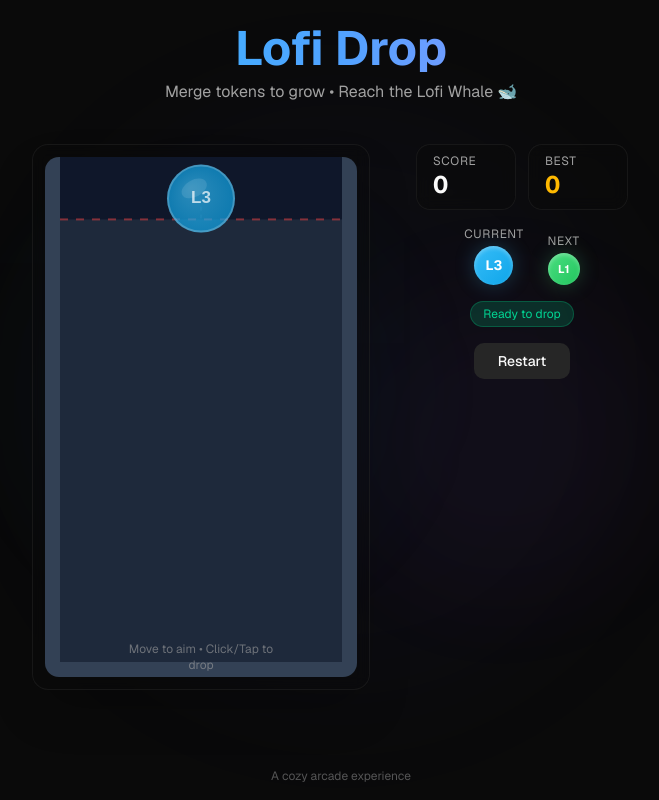
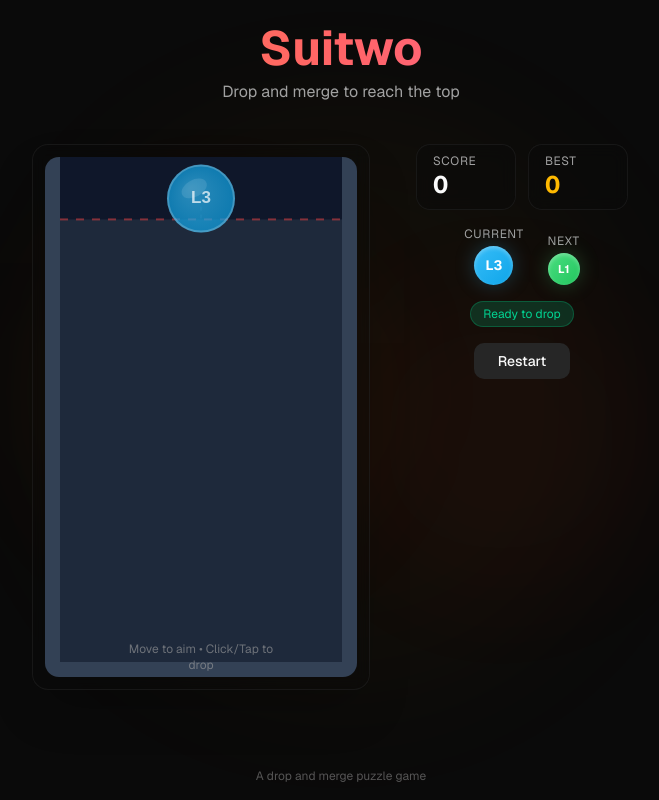
Before and after one commit to timhaneunsoo/v0-suitwo-drop-game, a Next.js app: page / in a window 1280 px wide. Shown: the whole page, without its empty margins (299-958 px from the left). Built offline with nearby package versions, Linux system fonts and the light colour scheme.

Commit message:
feat: rebrand game from Lofi Drop to Suitwo\n\nUpdate component name, page title, localStorage key, and visual elements.

```diff
--- a/app/layout.tsx
+++ b/app/layout.tsx
@@ -7,8 +7,8 @@ const _geist = Geist({ subsets: ["latin"] });
 const _geistMono = Geist_Mono({ subsets: ["latin"] });
 
 export const metadata: Metadata = {
-  title: 'Lofi Drop - Cozy Arcade Game',
-  description: 'A relaxing drop-and-merge game. Combine tokens to reach the legendary Lofi Whale!',
+  title: 'Suitwo - Drop & Merge Game',
+  description: 'A fun drop-and-merge puzzle game. Combine tokens to reach the highest level!',
   generator: 'v0.app',
   icons: {
     icon: [
--- a/app/page.tsx
+++ b/app/page.tsx
@@ -1,33 +1,33 @@
-import { LofiDropGame } from "@/components/LofiDropGame";
+import { SuitwoGame } from "@/components/SuitwoGame";
 
 export default function Home() {
   return (
     <main className="min-h-screen bg-background flex flex-col">
       {/* Animated background */}
       <div className="fixed inset-0 overflow-hidden pointer-events-none">
-        <div className="absolute top-1/4 left-1/4 w-96 h-96 bg-cyan-500/5 rounded-full blur-3xl animate-pulse" />
-        <div className="absolute bottom-1/4 right-1/4 w-80 h-80 bg-purple-500/5 rounded-full blur-3xl animate-pulse delay-1000" />
-        <div className="absolute top-1/2 left-1/2 -translate-x-1/2 -translate-y-1/2 w-[600px] h-[600px] bg-indigo-500/3 rounded-full blur-3xl" />
+        <div className="absolute top-1/4 left-1/4 w-96 h-96 bg-orange-500/5 rounded-full blur-3xl animate-pulse" />
+        <div className="absolute bottom-1/4 right-1/4 w-80 h-80 bg-red-500/5 rounded-full blur-3xl animate-pulse delay-1000" />
+        <div className="absolute top-1/2 left-1/2 -translate-x-1/2 -translate-y-1/2 w-[600px] h-[600px] bg-amber-500/3 rounded-full blur-3xl" />
       </div>
 
       {/* Header */}
       <header className="relative z-10 text-center py-6 px-4">
-        <h1 className="text-4xl md:text-5xl font-bold bg-gradient-to-r from-cyan-400 via-blue-400 to-purple-400 bg-clip-text text-transparent">
-          Lofi Drop
+        <h1 className="text-4xl md:text-5xl font-bold bg-gradient-to-r from-orange-400 via-red-400 to-pink-400 bg-clip-text text-transparent">
+          Suitwo
         </h1>
         <p className="text-muted-foreground mt-2 text-sm md:text-base">
-          Merge tokens to grow • Reach the Lofi Whale 🐋
+          Drop and merge to reach the top
         </p>
       </header>
 
       {/* Game */}
       <div className="relative z-10 flex-1 flex items-start justify-center pb-8">
-        <LofiDropGame />
+        <SuitwoGame />
       </div>
 
       {/* Footer */}
       <footer className="relative z-10 text-center py-4 text-xs text-muted-foreground/50">
-        A cozy arcade experience
+        A drop and merge puzzle game
       </footer>
     </main>
   );
--- a/components/LofiDropGame.tsx
+++ b/components/SuitwoGame.tsx
@@ -18,7 +18,7 @@ import {
 } from "@/lib/game/tokenConfig";
 import type { GameToken, Particle, GameDimensions } from "@/lib/game/types";
 
-const STORAGE_KEY = "lofi-drop-best-score";
+const STORAGE_KEY = "suitwo-best-score";
 const DROP_COOLDOWN = 500; // ms
 const DANGER_TIME = 2000; // ms before game over when above danger line
 const GAME_ASPECT_RATIO = 0.6; // width / height
@@ -27,7 +27,7 @@ function generateId() {
   return Math.random().toString(36).substring(2, 9);
 }
 
-export function LofiDropGame() {
+export function SuitwoGame() {
   const canvasRef = useRef<HTMLCanvasElement>(null);
   const containerRef = useRef<HTMLDivElement>(null);
 
--- a/lib/game/tokenConfig.ts
+++ b/lib/game/tokenConfig.ts
@@ -1,7 +1,7 @@
 import type { TokenConfig } from "./types";
 
 // Token progression from smallest to largest
-// Colors use warm lofi/crypto vibes - teals, purples, golds
+// Colors use warm, vibrant tones for the Suitwo game
 export const TOKEN_CONFIGS: TokenConfig[] = [
   {
     level: 1,
```
